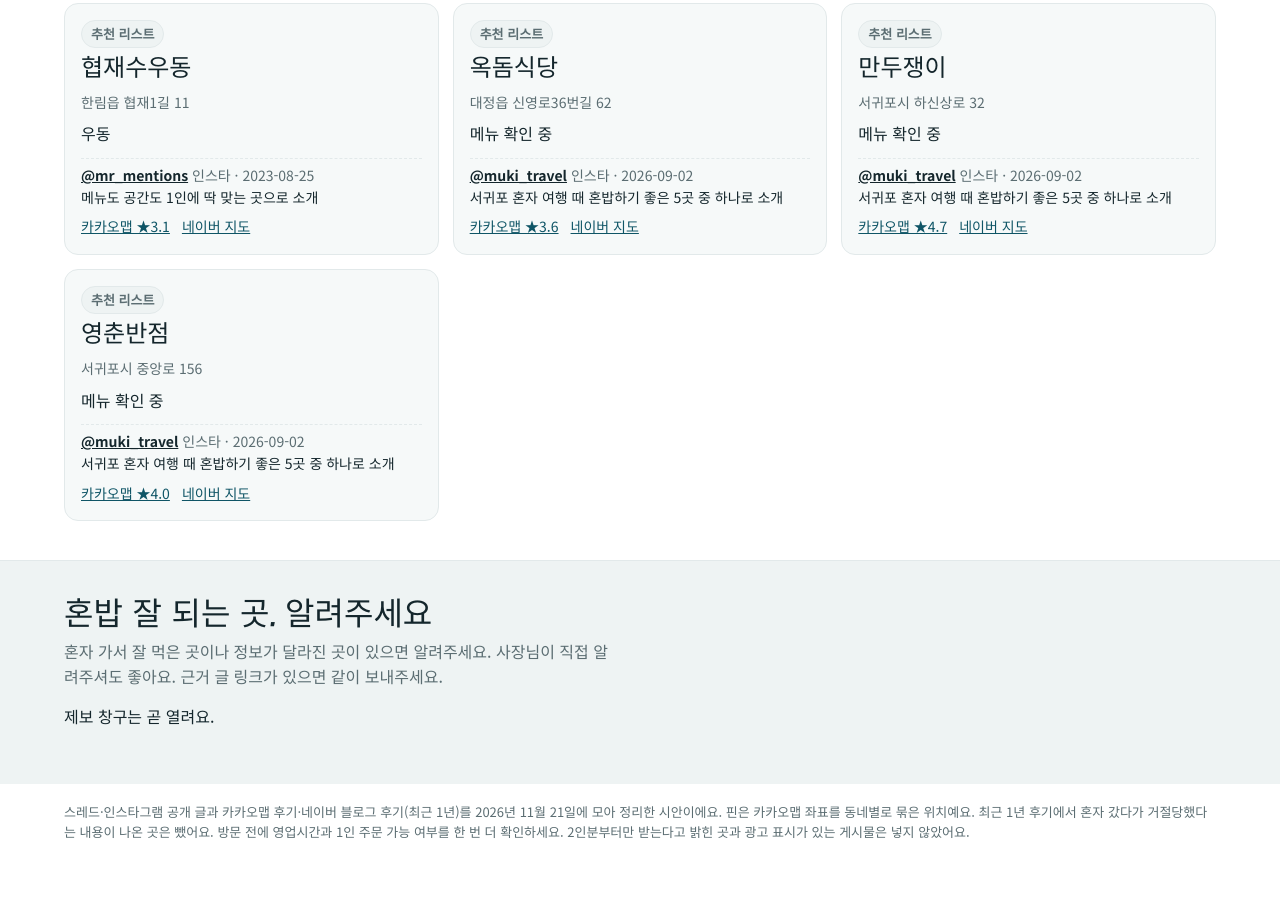
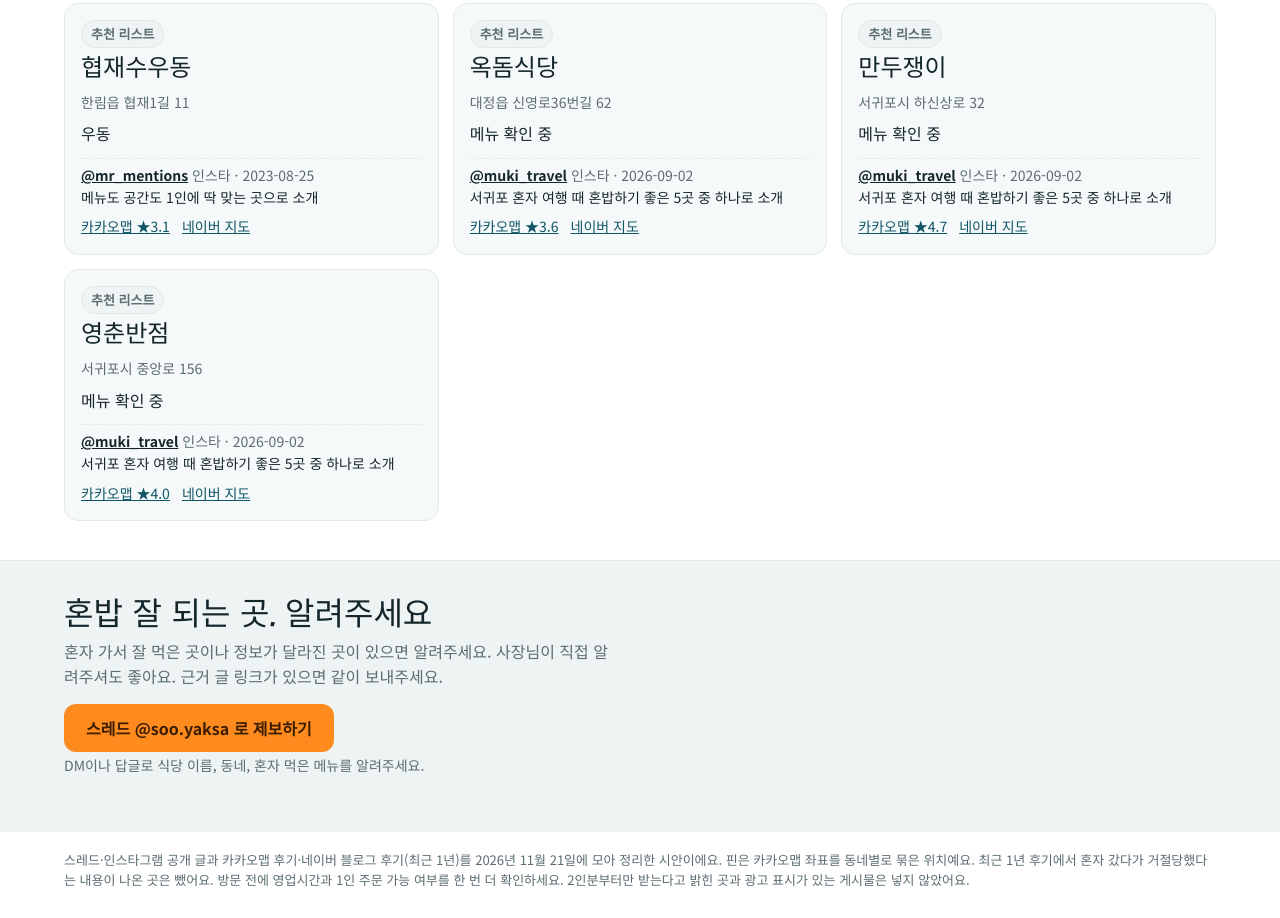
Before and after one commit to dltnwls237-rgb/jeju-honbap, a plain HTML site: page index.html in a window 1280 px wide. Shown: the part 5303-6221 px from the top of the page. Before the commit the page ends 6173 px from the top, so only its background shows below. Drawn offline with Linux system fonts and the light colour scheme.

Commit message:
Update index.html

```diff
--- a/index.html
+++ b/index.html
@@ -256,8 +256,8 @@ $("verOnly").onchange=e=>{st.ver=e.target.checked;render();};
 render();
 let rw=0;const ro=new ResizeObserver(()=>{const w=$("map").clientWidth<600;if(w!==rw){rw=w;drawMap();}});ro.observe($("map"));
 
-const REPORT_URL="";
-$("report-link").innerHTML=REPORT_URL?`<a class="send" style="display:inline-flex;align-items:center;padding:0 22px;text-decoration:none" href="${REPORT_URL}" target="_blank" rel="noopener">제보하러 가기</a>`:"제보 창구는 곧 열려요.";
+const REPORT_URL="https://www.threads.com/@soo.yaksa";
+$("report-link").innerHTML=REPORT_URL?`<a class="send" style="display:inline-flex;align-items:center;padding:0 22px;text-decoration:none" href="${REPORT_URL}" target="_blank" rel="noopener">스레드 @soo.yaksa 로 제보하기</a><br><span style="color:var(--mute);font-size:14px">DM이나 답글로 식당 이름, 동네, 혼자 먹은 메뉴를 알려주세요.</span>`:"제보 창구는 곧 열려요.";
 }
 </script>
 </body>
```
